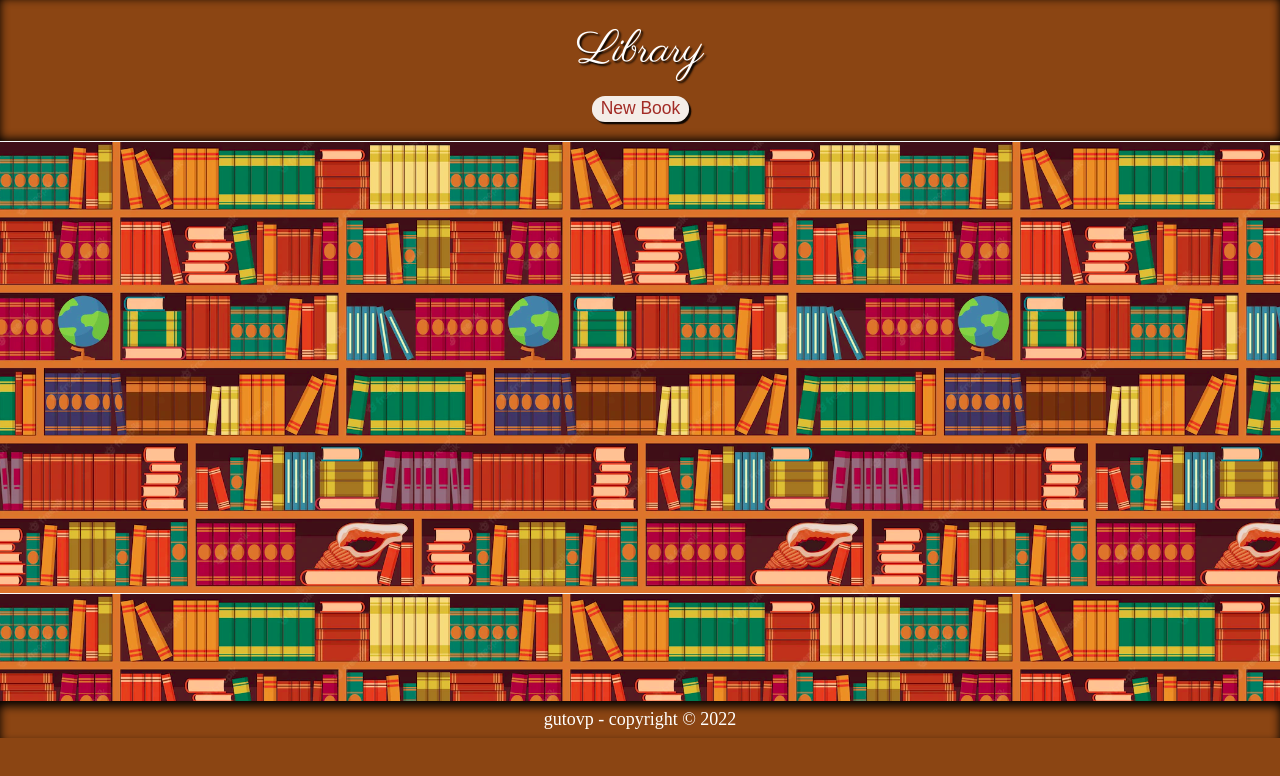
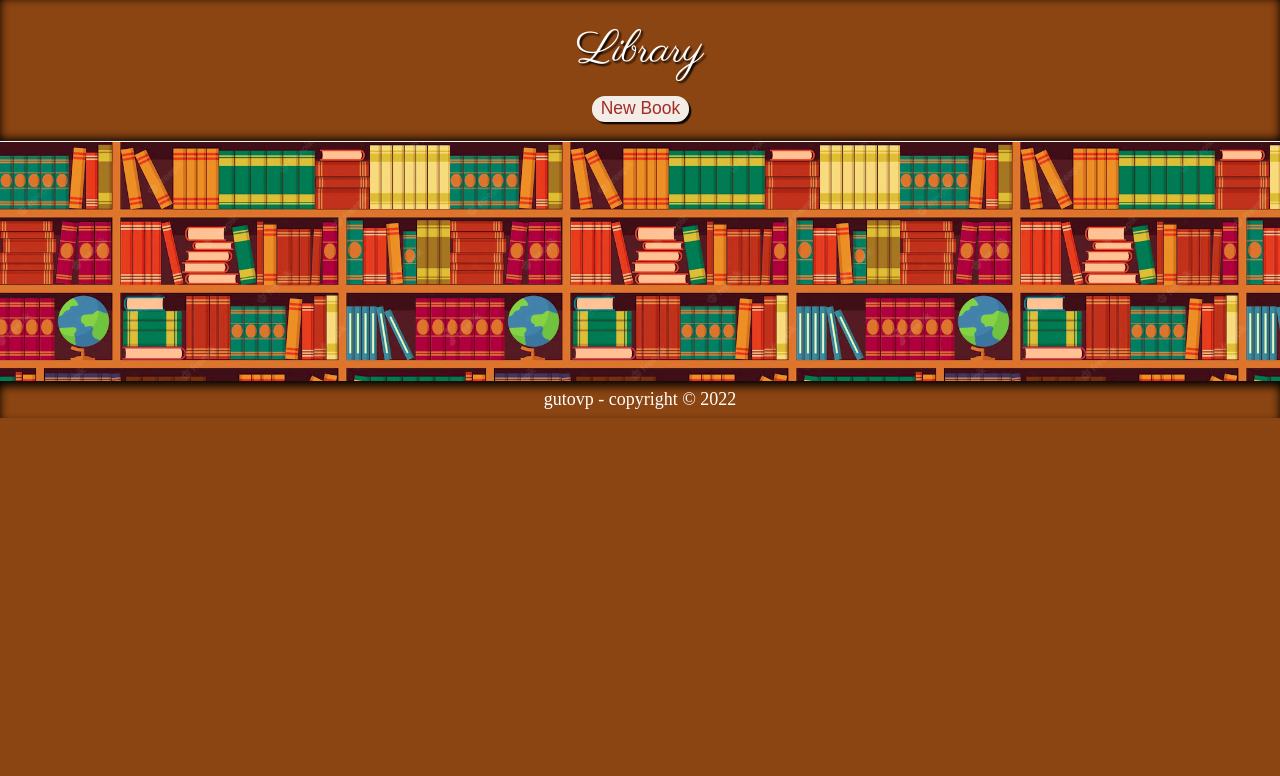
Before and after one commit to Gutovp1/js-library, a plain HTML site: page index.html in a window 1280 px wide. Drawn offline with Linux system fonts and the light colour scheme.

Commit message:
resize the dashboard height

```diff
--- a/javascript.js
+++ b/javascript.js
@@ -100,7 +100,6 @@ function confirmDelete(targ) {
 function validateInputs() {
   //JS validation
   if (!titleInput.validity.valueMissing) {
-    titleEntered = titleInput.value.trim();
     if (
       !myLibrary.books.find((book) => book.title == titleInput.value.trim())
     ) {
--- a/style.css
+++ b/style.css
@@ -135,7 +135,7 @@ label[for="title"]{
   background-color: var(--dark-bgc);
   background-image: url(./img/library-bgi.png);
   background-image: repeat;
-  min-height: 65vh;
+  min-height: 30vh;
   /* min-height: 30rem; */
   display: grid;
   grid-template-columns: repeat(auto-fill, minmax(15rem, 1fr));
```
Also changed, not shown: index.html (+1 -1 lines).
